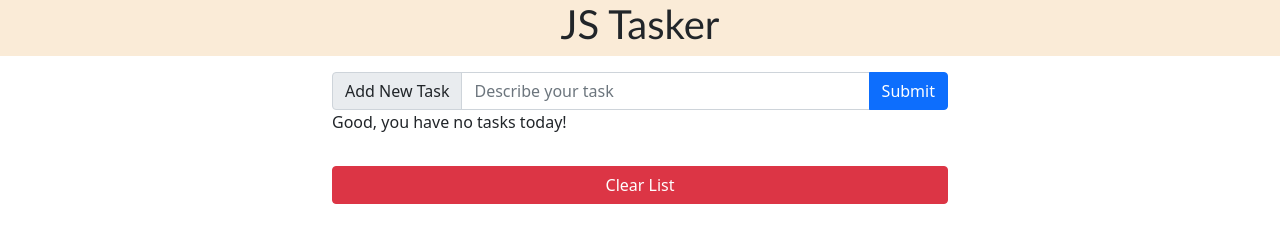
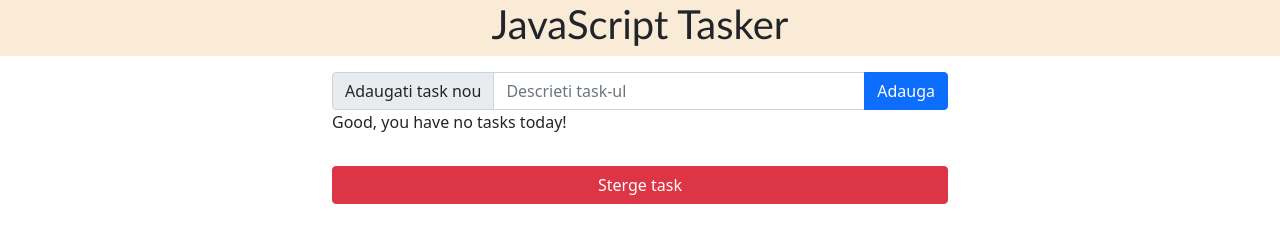
Before and after one commit to development-factory/simple-js-tasker-tutorial, a plain HTML site: page index.html in a window 1280 px wide. Drawn offline with nearby package versions, Linux system fonts and the light colour scheme.

Commit message:
Update index.html
Am tradus o parte din aplicatie in limba Romana.

```diff
--- a/index.html
+++ b/index.html
@@ -17,27 +17,27 @@
             crossorigin="anonymous"
         ></script>
 
-        <title>Document</title>
+        <title>Tasker v2.0</title>
     </head>
     <body>
         <div class="header-logo">
-            <h1 class="header">JS Tasker</h1>
+            <h1 class="header">JavaScript Tasker</h1>
         </div>
         <div class="container mt-3 w-50">
             <div class="input-group">
-                <span class="input-group-text">Add New Task</span>
+                <span class="input-group-text">Adaugati task nou</span>
                 <input
                     id="newTask"
                     type="text"
                     class="form-control"
-                    placeholder="Describe your task"
+                    placeholder="Descrieti task-ul"
                 />
-                <button class="btn btn-primary" id="btnSubmit">Submit</button>
+                <button class="btn btn-primary" id="btnSubmit">Adauga</button>
             </div>
             <p id="message"></p>
             <div class="list-group-flush mt-3" id="tasks"></div>
             <button class="btn btn-danger btn-block mt-3" id="btnClear">
-                Clear List
+                Sterge task
             </button>
         </div>
         <script src="./index.js"></script>
```
